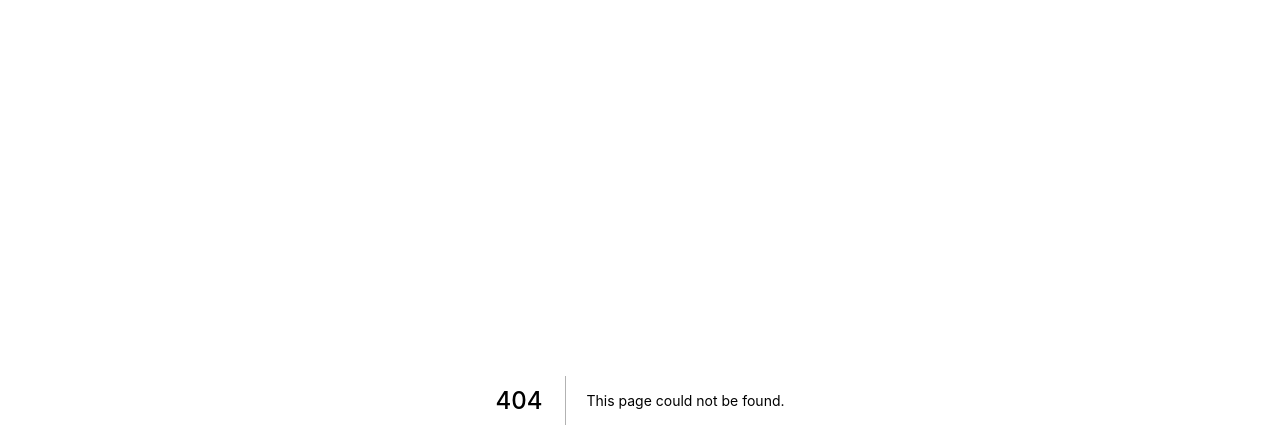
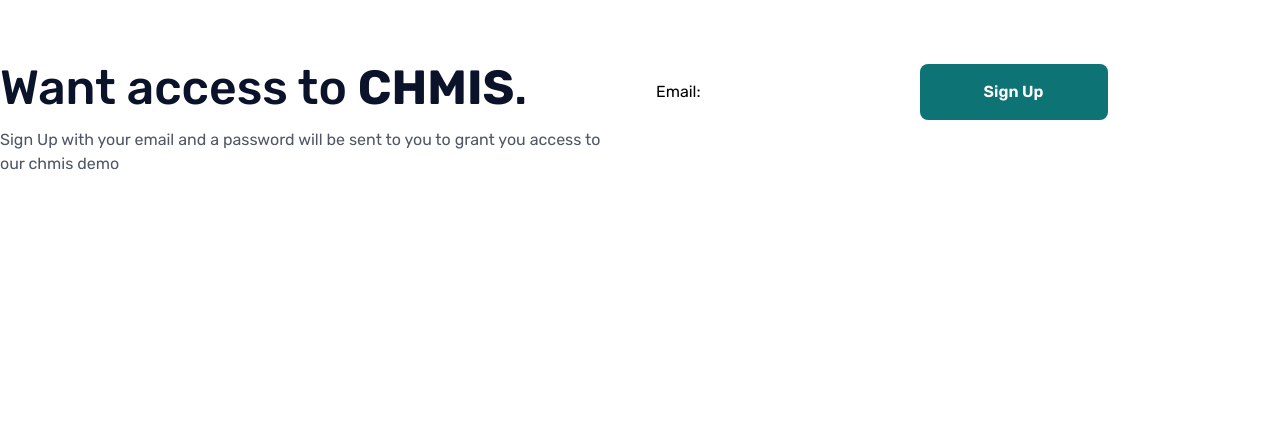
Before and after one commit to AlbertKay254/chmis_landing_page, a Next.js app: page /signup in a window 1280 px wide. Before the commit this address had no page. Shown: the top 448 px of the page. Built offline with nearby package versions, Linux system fonts and the light colour scheme.

Commit message:
fourth commit

```diff
--- a/components/Layout/Footer.js
+++ b/components/Layout/Footer.js
@@ -32,9 +32,6 @@ const Footer = () => {
           <p className="text-black-600 mb-4 font-medium text-lg">Product</p>
           <ul className="text-black-500 ">
             <li className="my-2 hover:text-orange-500 cursor-pointer transition-all">
-              Download{" "}
-            </li>
-            <li className="my-2 hover:text-orange-500 cursor-pointer transition-all">
               Pricing{" "}
             </li>
             <li className="my-2 hover:text-orange-500 cursor-pointer transition-all">
@@ -44,7 +41,7 @@ const Footer = () => {
               Server{" "}
             </li>
             <li className="my-2 hover:text-orange-500 cursor-pointer transition-all">
-              Countries{" "}
+              Counties{" "}
             </li>
             <li className="my-2 hover:text-orange-500 cursor-pointer transition-all">
               Blog{" "}
@@ -55,13 +52,10 @@ const Footer = () => {
           <p className="text-black-600 mb-4 font-medium text-lg">Engage</p>
           <ul className="text-black-500">
             <li className="my-2 hover:text-orange-500 cursor-pointer transition-all">
-              LaslesVPN ?{" "}
-            </li>
-            <li className="my-2 hover:text-orange-500 cursor-pointer transition-all">
               FAQ{" "}
             </li>
             <li className="my-2 hover:text-orange-500 cursor-pointer transition-all">
-              Tutorials{" "}
+              Demo{" "}
             </li>
             <li className="my-2 hover:text-orange-500 cursor-pointer transition-all">
               About Us{" "}
@@ -74,17 +68,7 @@ const Footer = () => {
             </li>
           </ul>
         </div>
-        <div className="row-span-2 sm:col-span-2 sm:col-start-11 sm:col-end-13 flex flex-col">
-          <p className="text-black-600 mb-4 font-medium text-lg">Earn Money</p>
-          <ul className="text-black-500">
-            <li className="my-2 hover:text-orange-500 cursor-pointer transition-all">
-              Affiliate{" "}
-            </li>
-            <li className="my-2 hover:text-orange-500 cursor-pointer transition-all">
-              Become Partner{" "}
-            </li>
-          </ul>
-        </div>
+
       </div>
     </div>
   );
--- a/components/Layout/Header.js
+++ b/components/Layout/Header.js
@@ -5,8 +5,16 @@ import { Link as LinkScroll } from "react-scroll";
 import ButtonOutline from "../misc/ButtonOutline.";
 import Logo from "../../public/assets/chaklogo.svg";
 import ChakLogo from "../../public/assets/chaklogo.svg"
+import Signup from "../../pages/signup";
+import { useRouter } from 'next/router';
 
 const Header = () => {
+
+  const router = useRouter();
+  const handleSignUp = () => {
+    router.push('/signup');
+  };
+
   const [activeLink, setActiveLink] = useState(null);
   const [scrollActive, setScrollActive] = useState(false);
   useEffect(() => {
@@ -102,12 +110,13 @@ const Header = () => {
             </LinkScroll>
           </ul>
           <div className="col-start-10 col-end-12 font-medium flex justify-end items-center">
-            <Link href="/">
-              <a className="text-black-600 mx-2 sm:mx-4 capitalize tracking-wide hover:text-blue-100 transition-all">
-                  Sign In
-              </a>
-            </Link>
-            <ButtonOutline>Sign Up</ButtonOutline>
+          <Link href="http://192.168.1.20:8445/chmis">
+            <a className="text-black-600 mx-2 sm:mx-4 capitalize tracking-wide hover:text-blue-100 transition-all" target="_blank">
+              Demo
+            </a>
+          </Link>
+
+            <ButtonOutline onClick={handleSignUp}>Sign Up</ButtonOutline>
           </div>
         </nav>
       </header>
--- a/components/misc/ButtonOutline..js
+++ b/components/misc/ButtonOutline..js
@@ -1,8 +1,8 @@
 import React from "react";
 
-const ButtonOutline = ({ children }) => {
+const ButtonOutline = ({ onClick, children }) => {
   return (
-    <button className="font-medium tracking-wide py-2 px-5 sm:px-8 border border-blue-500 text-blue-500 bg-white-500 outline-none rounded-l-full rounded-r-full capitalize hover:bg-blue-300 hover:text-white-500 transition-all hover:shadow-blue ">
+    <button onClick={onClick} className="font-medium tracking-wide py-2 px-5 sm:px-8 border border-blue-500 text-blue-500 bg-white-500 outline-none rounded-l-full rounded-r-full capitalize hover:bg-blue-300 hover:text-white-500 transition-all hover:shadow-blue ">
       {" "}
       {children}
     </button>
--- /dev/null
+++ b/pages/signup.js
@@ -0,0 +1,45 @@
+import React, { useMemo } from 'react';
+
+import {motion} from "framer-motion";
+import getScrollAnimation from '../utils/getScrollAnimation';
+import ScrollAnimationWrapper from '../components/Layout/ScrollAnimationWrapper';
+import ButtonPrimary from '../components/misc/ButtonPrimary';
+
+
+const Signup = () => {
+  const scrollAnimation = useMemo(() => getScrollAnimation(), []);
+
+  return (
+    <div>
+      <motion.div
+            className="grid grid-flow-row sm:grid-flow-col grid-rows-2 md:grid-rows-1 sm:grid-cols-2 gap-8 py-6 sm:py-16"
+            variants={scrollAnimation}>
+            <div className=" flex flex-col justify-center items-start row-start-2 sm:row-start-1">
+              <h1 className="text-3xl lg:text-4xl xl:text-5xl font-medium text-black-600 leading-normal">
+                Want access to <strong>CHMIS</strong>.
+              </h1>
+              <p className="text-black-500 mt-4 mb-6">
+                Sign Up with your email and a password will be sent to you
+                to grant you access to our chmis demo
+              </p>
+              { /* <ButtonPrimary>Sign Up</ButtonPrimary> */}
+            </div>
+
+            <div className="flex w-full">
+              <motion.div className="h-full w-full rounded-xl" variants={scrollAnimation}>
+                <div>
+                  <form>
+                  <label htmlFor="email">Email:</label>
+                  <input type="text" id="email" name="email" required />
+                  <ButtonPrimary type="submit">Sign Up</ButtonPrimary>
+                </form>
+              </div>
+              </motion.div>
+            </div>
+
+          </motion.div>
+     </div>
+  );
+};
+
+export default Signup;
```
